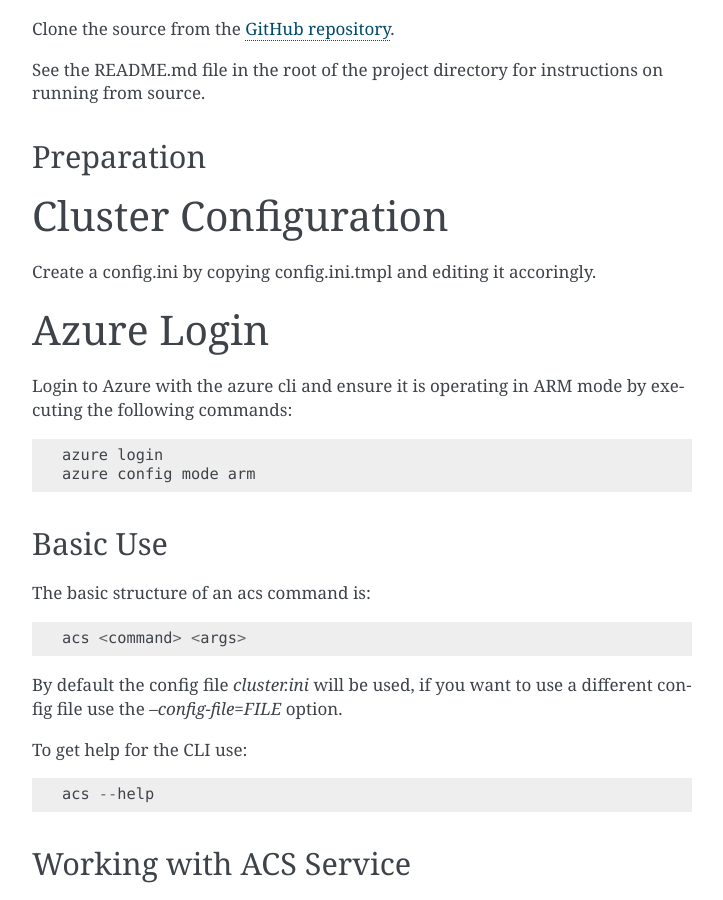
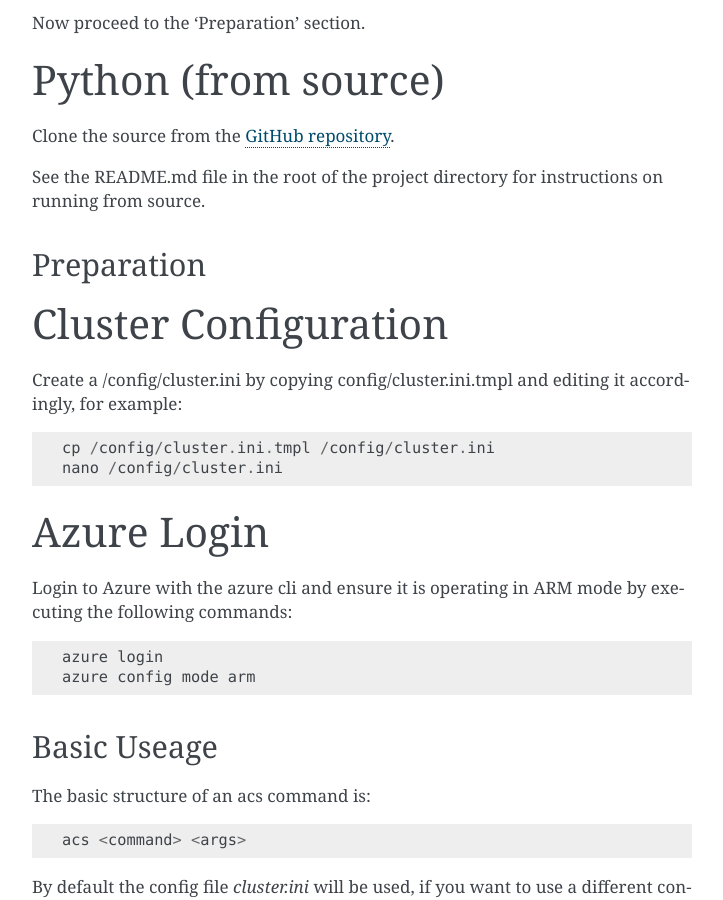
Before and after one commit to wteklabs/acs-cli, a Sphinx documentation site: the page built from docs/source/index.rst, in a window 1280 px wide and 900 px high, scrolled down 1427 px. Shown: the whole window, without its empty margins (388-1111 px from the left). Built offline with Sphinx 7.4.7, drawn with Linux system fonts in a browser that asks for light colours; some of the changed text lies outside the part shown.

Commit message:
docker instructions and expand on cluster.ini details

```diff
--- a/docs/source/index.rst
+++ b/docs/source/index.rst
@@ -73,7 +78,10 @@
 Cluster Configuration
 =====================
 
-Create a config.ini by copying config.ini.tmpl and editing it accoringly.
+Create a /config/cluster.ini by copying config/cluster.ini.tmpl and editing it accordingly, for example::
+
+  cp /config/cluster.ini.tmpl /config/cluster.ini
+  nano /config/cluster.ini
 
 Azure Login
 ===========
@@ -84,8 +92,8 @@
   azure login
   azure config mode arm
 
-Basic Use
----------
+Basic Useage
+------------
 
 The basic structure of an acs command is::
 
```
Also changed, not shown: other parts of docs/source/index.rst (+5 -0 lines).
